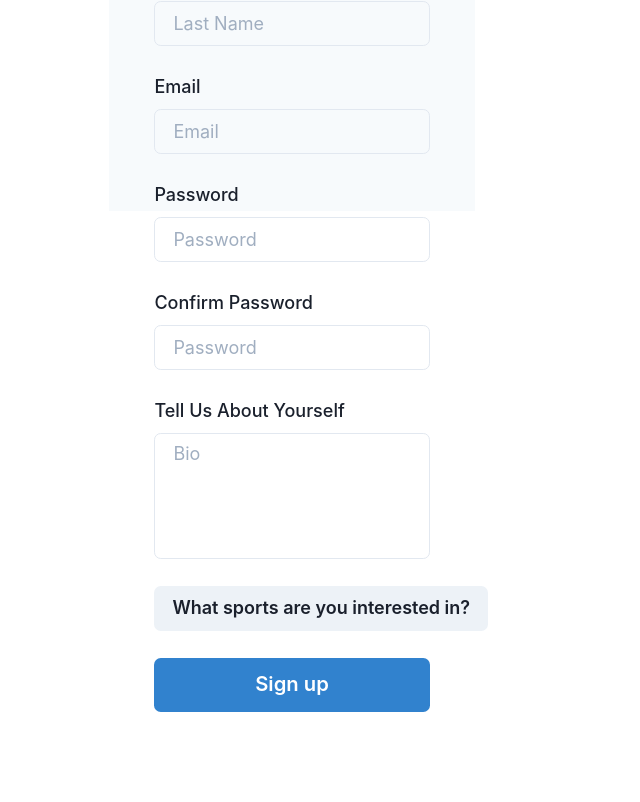
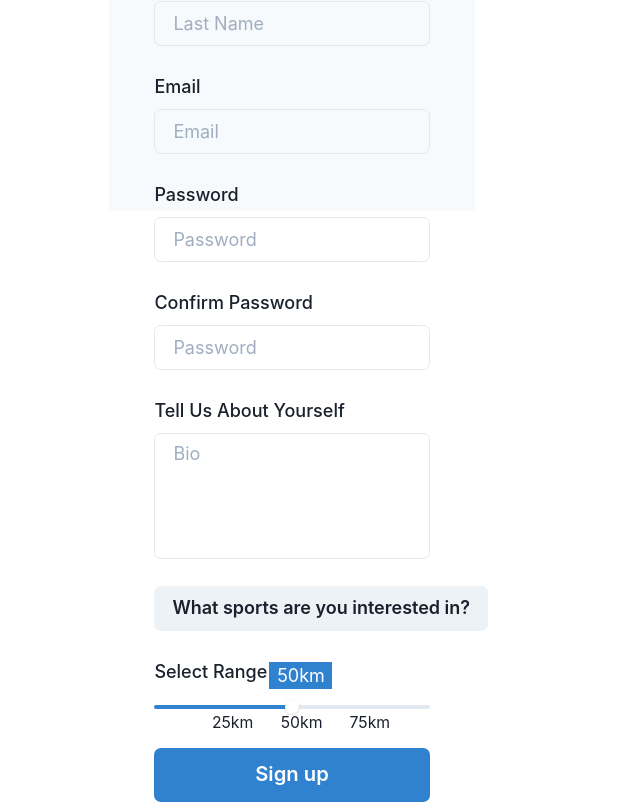
Before and after one commit to christopherdegroot/Sportr, a Next.js app: page /Profile in a window 1280 px wide. Shown: the part 499-1301 px from the top of the page, without its empty margins (348-988 px from the left). Before the commit the page ends 1211 px from the top, so only its background shows below. Built offline with nearby package versions, Linux system fonts and the light colour scheme.

Commit message:
add range slider

```diff
--- a/components/Register.js
+++ b/components/Register.js
@@ -1,23 +1,51 @@
 import Link from "next/link";
-import { Container, useDisclosure, Collapse, Box, ExpandingTextarea, Textarea, Checkbox, Button, Select, FormControl, FormLabel, Input, VStack, Heading, Text, SimpleGrid, GridItem } from "@chakra-ui/react";
+import {
+  Slider,
+  SliderTrack,
+  SliderFilledTrack,
+  SliderThumb,
+  SliderMark,
+  RangeSlider,
+  RangeSliderTrack,
+  RangeSliderFilledTrack,
+  RangeSliderThumb,
+  Container,
+  useDisclosure,
+  Collapse,
+  Box,
+  ExpandingTextarea,
+  Textarea,
+  Checkbox,
+  Button,
+  Select,
+  FormControl,
+  FormLabel,
+  Input,
+  VStack,
+  Heading,
+  Text,
+  SimpleGrid,
+  GridItem,
+} from "@chakra-ui/react";
 import Sportcheckbox from "./Sportcheckbox";
+import { useState } from "react";
 
 const Details = () => {
-  const { isOpen, onToggle } = useDisclosure()
+  const { isOpen, onToggle } = useDisclosure();
+  const [sliderValue, setSliderValue] = useState(50)
+
   return (
-    <Container maxW='container.md'>
-    <VStack
-      w="full"
-      h="full"
-      p={10}
-      spacing={10}
-      bg="gray.50"
-    >
-      <VStack spacing={3} alignItems='flex-start'>
+    <Container maxW="container.md">
+      <VStack w="full" h="full" p={10} spacing={10} bg="gray.50">
+        <VStack spacing={3} alignItems="flex-start">
           <Heading size="2xl"> Please Register </Heading>
-      <Text> If you already have an account, click <Link href="/">here</Link> to log in </Text>
+          <Text>
+            {" "}
+            If you already have an account, click <Link href="/">here</Link> to
+            log in{" "}
+          </Text>
         </VStack>
-      <SimpleGrid columns={1} rowGap={6} w='full'>
+        <SimpleGrid columns={1} rowGap={6} w="full">
           <GridItem colSpan={2}>
             <FormControl>
               <FormLabel>First Name </FormLabel>
@@ -56,32 +84,63 @@ const Details = () => {
           </GridItem>
           <GridItem colSpan={2}>
             {/* checkbox component has an on user changed event that we can use to reflect on the users choice */}
-          <Button onClick={onToggle}>What sports are you interested in?</Button>
-            <Collapse in={isOpen} animateOpacity >
+            <Button onClick={onToggle}>
+              What sports are you interested in?
+            </Button>
+            <Collapse in={isOpen} animateOpacity>
               <Box
-                p='40px'
-                color='white'
-                mt='4'
-                bg='teal.500'
-                rounded='md'
-                shadow='md'
+                p="40px"
+                color="white"
+                mt="4"
+                bg="teal.500"
+                rounded="md"
+                shadow="md"
               >
-                 <Sportcheckbox>
-                </Sportcheckbox>
+                <Sportcheckbox></Sportcheckbox>
               </Box>
             </Collapse>
-
-
           </GridItem>
           <GridItem>
-          <Link href='/profile'>
-          <Button colorScheme='blue' w="full" size="lg">Sign up</Button>
+            <FormLabel>Select Range</FormLabel>
+            <Slider aria-label='slider-ex-6' onChange={(val) => setSliderValue(val)}>
+              <SliderMark value={25} mt='1' ml='-2.5' fontSize='sm'>
+                25km
+              </SliderMark>
+              <SliderMark value={50} mt='1' ml='-2.5' fontSize='sm'>
+                50km
+              </SliderMark>
+              <SliderMark value={75} mt='1' ml='-2.5' fontSize='sm'>
+                75km
+              </SliderMark>
+              <SliderMark
+                value={sliderValue}
+                textAlign='center'
+                bg='blue.500'
+                color='white'
+                mt='-10'
+                ml='-5'
+                w='14'
+              >
+                {sliderValue}km
+              </SliderMark>
+              <SliderTrack>
+                <SliderFilledTrack />
+              </SliderTrack>
+              <SliderThumb />
+            </Slider>
+          </GridItem>
+          <br></br>
+          <GridItem>
+            <Link href="/profile">
+              <Button colorScheme="blue" w="full" size="lg">
+                Sign up
+              </Button>
             </Link>
           </GridItem>
         </SimpleGrid>
       </VStack>
     </Container>
-  )
-}
+  );
+};
 
 export default Details;
```
Lines whose indentation alone changed are shown as unchanged.
